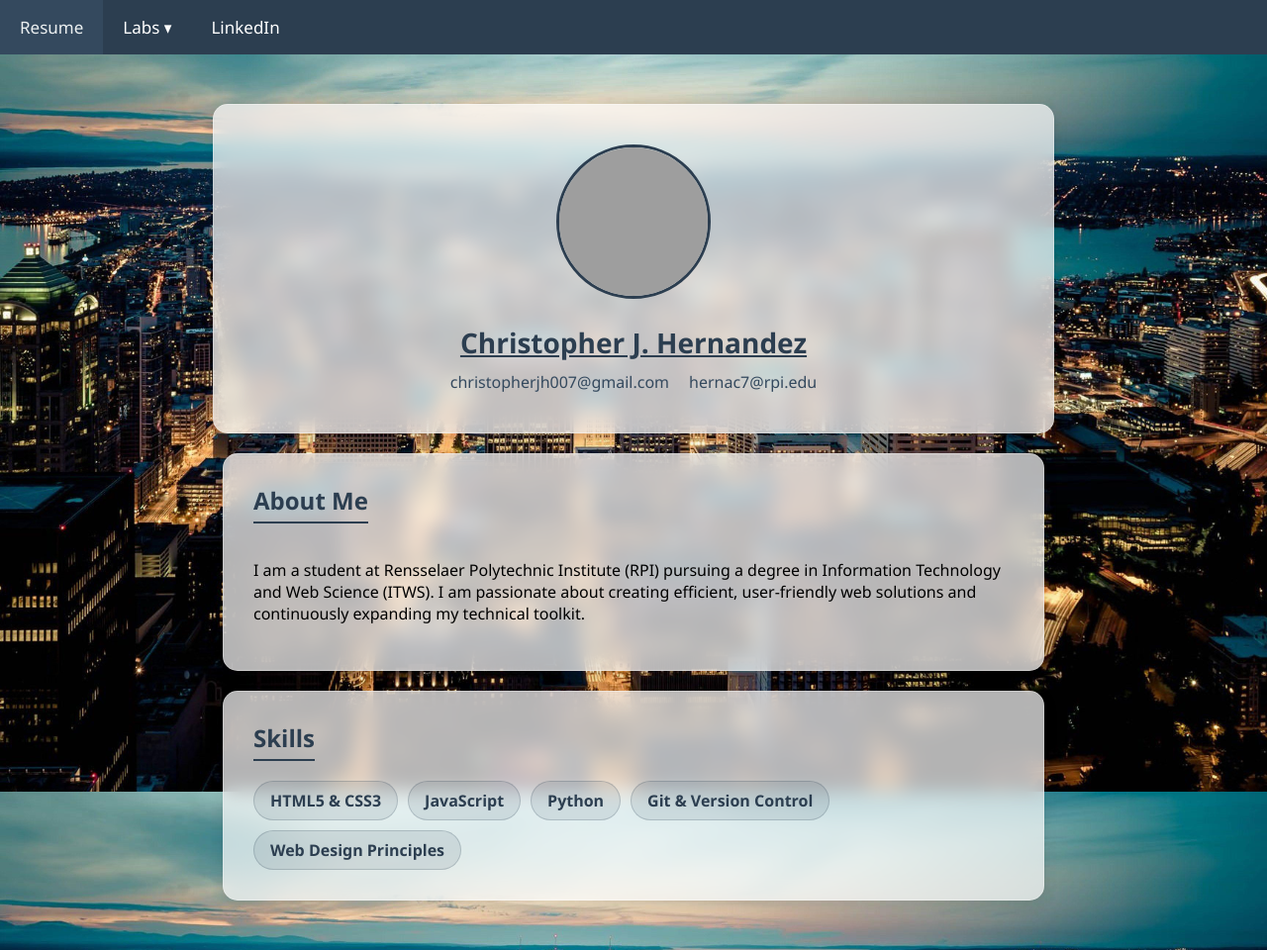
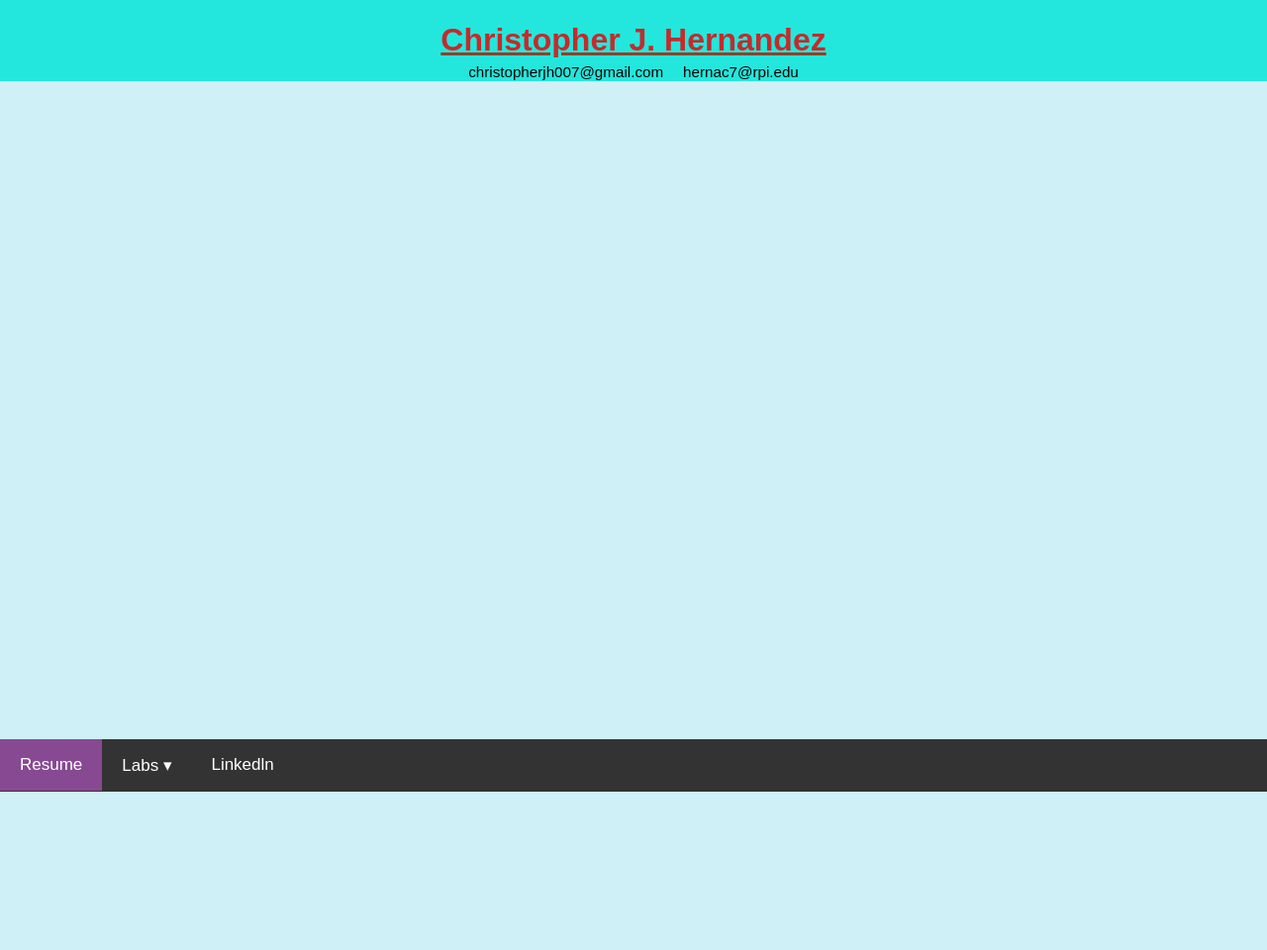
Before and after one commit to ChrisJH07/itws1100-hernac7, a PHP site: page /web.html in a window 1280 px wide. Shown: the whole page at 99% size. After the commit the page ends 800 px from the top, so only its background shows below. Run offline with PHP 8.4, Linux system fonts and the light colour scheme; grey boxes are pictures that could not be loaded.

Commit message:
Back to main
I was working out of the branch, now I'm bringing everything to main

```diff
--- a/labs/Lab3/things.css
+++ b/labs/Lab3/things.css
@@ -1,117 +1,52 @@
+
 body {
-    font-family: 'Segoe UI', Tahoma, Geneva, Verdana, sans-serif;
-    background-image: url('PW_background.jpg');
-    background-size: cover;
-    background-position: center;
-    background-attachment: fixed;
-    background-color: #f0f0f0;
+    font-family: Arial, sans-serif;
+    background-color: #cff0f7;
     margin: 0;
     padding: 0;
 }
 
+
 .underline {
     text-decoration: underline;
-    color: #2c3e50;
+    color: #924027;
 }
+
+
 
 .header {
     text-align: center;
-    margin: 50px auto 20px auto;
-    background-color: rgba(255, 255, 255, 0.7);
-    backdrop-filter: blur(10px);
-    -webkit-backdrop-filter: blur(10px);
-    padding: 40px;
-    width: 60%;
-    border-radius: 15px;
-    border: 1px solid rgba(255, 255, 255, 0.3);
-    box-shadow: 0 4px 15px rgba(0,0,0,0.1);
-}
+    margin-bottom: 20px;
+    background-color: #23e7dd;
+    padding: 1px;
 
-.profile-pic-container {
-    margin-bottom: 20px;
-}
-
-.profile-pic {
-    width: 150px;
-    height: 150px;
-    border-radius: 50%;
-    object-fit: cover;
-    border: 3px solid #2c3e50;
 }
 
 .header h1 {
-    color: #2c3e50;
-    font-size: 28px;
-    margin-bottom: 10px;
+    color: #c52b2b;
+    font-size: 20;
+    margin-bottom: 5px;
 }
+
 
 .contact-info {
     display: flex;
     justify-content: center;
     gap: 20px;
-    font-size: 1em;
-    color: #34495e;
+    font-size: 0.95em;
+    color: hsl(0, 0%, 0%);
 }
 
-.content-section {
-    display: flex;
-    flex-direction: column;
-    align-items: center;
-    gap: 20px;
-    padding-bottom: 50px;
-}
-
-.info-box {
-    background-color: rgba(255, 255, 255, 0.7);
-    backdrop-filter: blur(10px);
-    -webkit-backdrop-filter: blur(10px);
-    color: #000000;
-    padding: 30px;
-    width: 60%;
-    border-radius: 15px;
-    border: 1px solid rgba(255, 255, 255, 0.3);
-    box-shadow: 0 4px 15px rgba(0,0,0,0.1);
-}
-
-.info-box h2 {
-    margin-top: 0;
-    color: #2c3e50;
-    border-bottom: 2px solid #2c3e50;
-    display: inline-block;
-    padding-bottom: 5px;
-    margin-bottom: 20px;
-}
-
-.skills-container {
-    display: flex;
-    flex-wrap: wrap;
-    gap: 10px;
-}
-
-.skill-tag {
-    background-color: rgba(44, 62, 80, 0.1);
-    color: #2c3e50;
-    padding: 8px 16px;
-    border-radius: 20px;
-    font-weight: 600;
-    border: 1px solid rgba(44, 62, 80, 0.2);
-    transition: all 0.3s ease;
-    cursor: default;
-}
-
-.skill-tag:hover {
-    background-color: #2c3e50;
-    color: #ffffff;
-    transform: translateY(-3px);
-    box-shadow: 0 4px 8px rgba(0,0,0,0.2);
-}
-
+/* Place the navbar at the bottom of the page */
 .navbar {
-  background-color: #2c3e50;
+  background-color: #333;
   overflow: hidden;
+  position: fixed;
+  bottom: 0;
   width: 100%;
 }
 
+/* Style the links inside the navigation bar */
 .navbar a {
   float: left;
   display: block;
@@ -122,16 +57,25 @@ body {
   font-size: 17px;
 }
 
+/* Change the color of links on hover */
 .navbar a:hover {
-  background-color: #34495e;
-  color: #ecf0f1;
+  background-color: #981616;
+  color: rgb(245, 245, 245);
 }
 
+/* Add a color to the active/current link */
+.navbar a.active {
+  background-color: #874a92;
+  color: white;
+}
+
+/* Dropdown container */
 .dropdown {
   float: left;
   overflow: hidden;
 }
 
+/* Dropdown button */
 .dropdown .dropbtn {
   font-size: 17px;
   border: none;
@@ -144,14 +88,17 @@ body {
   cursor: pointer;
 }
 
+/* Dropdown content (hidden by default) */
 .dropdown-content {
   display: none;
-  position: absolute;
-  background-color: #34495e;
+  position: fixed;
+  bottom: 50px; /* makes it open above navbar */
+  background-color: #444;
   min-width: 160px;
   z-index: 1;
 }
 
+/* Links inside dropdown */
 .dropdown-content a {
   float: none;
   color: white;
@@ -161,31 +108,12 @@ body {
   text-align: left;
 }
 
+/* Hover effects */
+.dropdown-content a:hover {
+  background-color: #981616;
+}
+
+/* Show dropdown on hover */
 .dropdown:hover .dropdown-content {
   display: block;
 }
-
-@keyframes fadeUp {
-  from {
-    opacity: 0;
-    transform: translateY(30px);
-  }
-  to {
-    opacity: 1;
-    transform: translateY(0);
-  }
-}
-
-.animate-fade-up {
-  animation: fadeUp 0.8s ease-out forwards;
-}
-
-.animate-fade-up-delay {
-  opacity: 0;
-  animation: fadeUp 0.8s ease-out 0.3s forwards;
-}
-
-.animate-fade-up-delay-extra {
-  opacity: 0;
-  animation: fadeUp 0.8s ease-out 0.6s forwards;
-}
--- a/labs/Lab3/web.html
+++ b/labs/Lab3/web.html
@@ -9,27 +9,9 @@
 
 <body>
 
-  <div class="navbar">
-    <a href="../Resume/index.html">Resume</a>
+  <div class="resume-container">
 
-    <div class="dropdown">
-      <button class="dropbtn">Labs ▾</button>
-      <div class="dropdown-content">
-        <a href="../Lab 1/index.html">Lab 1</a>
-        <a href="../Resume/index.html">Lab 2</a>
-        <a href="lab3.html">Lab 3</a>
-      </div>
-    </div>
-
-    <a href="https://www.linkedin.com/in/christopher-hernandez-34158538b/">LinkedIn</a>
-  </div>
-
-  <div class="resume-container">
-    <div class="header animate-fade-up">
-      <div class="profile-pic-container">
-        <img src="HeadShot.png" alt="Christopher Hernandez" class="profile-pic">
-      </div>
-
+    <div class="header">
       <div class="underline">
         <h1>Christopher J. Hernandez</h1>
       </div>
@@ -40,23 +22,26 @@
       </div>
     </div>
 
-    <div class="content-section">
-      <div class="info-box animate-fade-up-delay">
-        <h2>About Me</h2>
-        <p>I am a student at Rensselaer Polytechnic Institute (RPI) pursuing a degree in Information Technology and Web Science (ITWS). I am passionate about creating efficient, user-friendly web solutions and continuously expanding my technical toolkit.</p>
-      </div>
+  </div>
 
-      <div class="info-box animate-fade-up-delay-extra">
-        <h2>Skills</h2>
-        <div class="skills-container">
-          <span class="skill-tag">HTML5 & CSS3</span>
-          <span class="skill-tag">JavaScript</span>
-          <span class="skill-tag">Python</span>
-          <span class="skill-tag">Git & Version Control</span>
-          <span class="skill-tag">Web Design Principles</span>
-        </div>
+  <div class="navbar">
+
+    <!-- Resume Link -->
+    <a href="https://github.com/ChrisJH07/itws1100-hernac7/tree/main/labs/Resume" class="active">Resume</a>
+
+    <!-- Labs Dropdown -->
+    <div class="dropdown">
+      <button class="dropbtn">Labs ▾</button>
+      <div class="dropdown-content">
+        <a href="https://github.com/ChrisJH07/itws1100-hernac7/tree/main/labs/Lab%201">Lab 1</a>
+        <a href="https://github.com/ChrisJH07/itws1100-hernac7/tree/main/labs/Resume">Lab 2</a>
+        <a href="labs/lab3.html">Lab 3</a>
       </div>
     </div>
+
+
+    <a href="https://www.linkedin.com/in/christopher-hernandez-34158538b/">Linkedln</a>
+
   </div>
 
 </body>
```
Also changed, not shown: labs/Resume/index.html (+0 -9 lines), labs/Resume/quiz.html (added, +23 -0 lines), labs/lab4/lab4.html (added, +26 -0 lines), labs/lab4/rss.css (added, +59 -0 lines), labs/lab4/rss.xml (added, +41 -0 lines), labs/lab4/things.css (added, +105 -0 lines), labs/lab4/web.html (added, +46 -0 lines), labs/Lab3/PW_background.jpg (deleted), labs/Lab3/README.txt (added), labs/Resume/README.txt, 6 other files.
